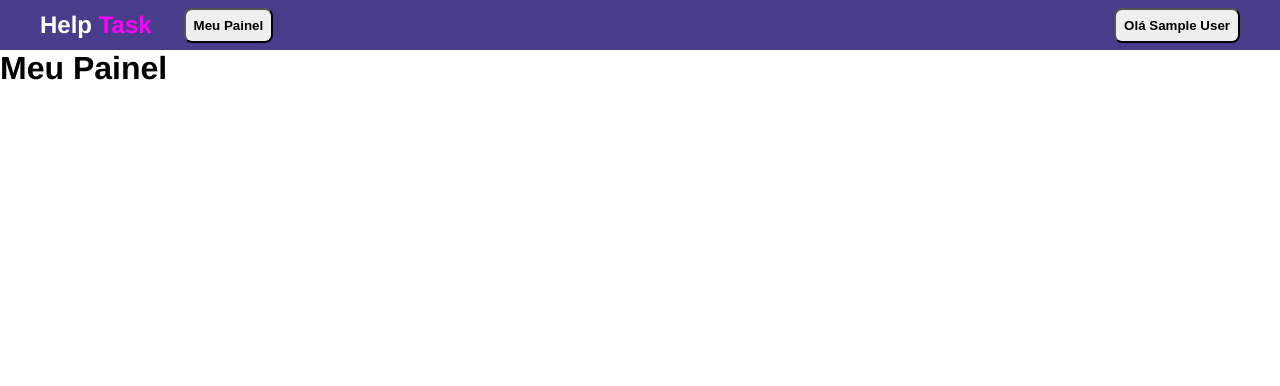
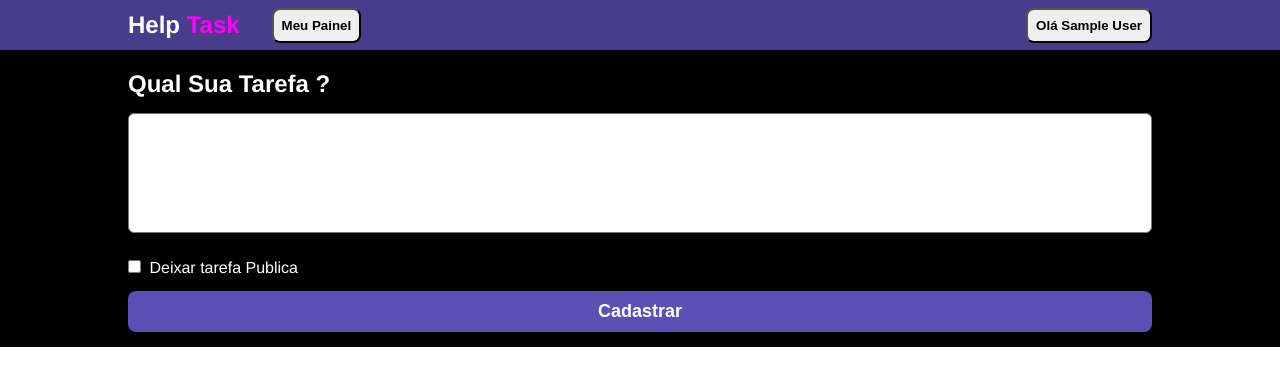
Before and after one commit to Gabriell-Santos/Help-Task, a Next.js app: page /dashboard in a window 1280 px wide. Shown: the top 386 px of the page. Built offline with nearby package versions, Linux system fonts and the light colour scheme; no server answers; sample sign-in values are in the browser's storage.

Commit message:
criando a parte de cadastrar tarefa

```diff
--- a/src/components/styles.module.css
+++ b/src/components/styles.module.css
@@ -5,7 +5,7 @@
   height: 50px;
 }
 .info {
-  max-width: 1200px;
+  max-width: 1024px;
   width: 100%;
   margin: auto;
   display: flex;
--- /dev/null
+++ b/src/components/textArea/index.tsx
@@ -0,0 +1,13 @@
+import { HtmlProps } from "next/dist/shared/lib/html-context.shared-runtime";
+import style from "./style.module.css";
+import React from "react";
+
+export function TextArea({
+  ...rest
+}: React.TextareaHTMLAttributes<HTMLTextAreaElement>) {
+  return (
+    <textarea className={style.textArea} {...rest}>
+      {" "}
+    </textarea>
+  );
+}
--- /dev/null
+++ b/src/components/textArea/style.module.css
@@ -0,0 +1,14 @@
+.textArea {
+  width: 100%;
+  resize: none;
+  height: 120px;
+  border-radius: 6px;
+  margin-bottom: 8px;
+  outline: none;
+}
+
+.textArea::placeholder {
+  padding-top: 5px;
+  padding-left: 5px;
+  font-size: 15px;
+}
--- a/src/pages/dashboard/index.tsx
+++ b/src/pages/dashboard/index.tsx
@@ -3,13 +3,30 @@ import style from "./style.module.css";
 import { getSession } from "next-auth/react";
 import { GetServerSideProps } from "next";
 import { redirect } from "next/dist/server/api-utils";
+import { TextArea } from "@/components/textArea";
 export default function Dashboard() {
   return (
     <div className={style.container}>
       <Head>
         <title> Meu Painel de tarefas </title>
       </Head>
-      <h1>Meu Painel </h1>
+      <main className={style.main}>
+        <section className={style.content}>
+          <div className={style.contentForm}>
+            <h1 className={style.title}> Qual Sua Tarefa ? </h1>
+            <form>
+              <TextArea placeholder="Escreva os detalhes de sua tarefa..." />
+              <div className={style.infoCheckbox}>
+                <input type="checkbox" className="checkbox" />
+                <label className={style.label}> Deixar tarefa Publica </label>
+              </div>
+              <button className={style.button} type="submit">
+                Cadastrar
+              </button>
+            </form>
+          </div>
+        </section>
+      </main>
     </div>
   );
 }
--- a/src/pages/dashboard/style.module.css
+++ b/src/pages/dashboard/style.module.css
@@ -0,0 +1,43 @@
+.container {
+  width: 100%;
+}
+
+.content {
+  background-color: black;
+  width: 100%;
+  display: flex;
+  align-items: center;
+  justify-content: center;
+}
+
+.contentForm {
+  max-width: 1024px;
+  width: 100%;
+  padding-bottom: 15px;
+  margin-top: 20px;
+}
+
+.title {
+  color: white;
+  margin-bottom: 15px;
+}
+
+.infoCheckbox {
+  margin: 14px 0;
+}
+
+.infoCheckbox label {
+  margin-left: 4px;
+  color: white;
+}
+
+.button {
+  width: 100%;
+  padding: 10px 0;
+  font-size: 18px;
+  font-weight: bold;
+  border-radius: 8px;
+  background-color: rgb(93, 80, 181);
+  border: none;
+  color: white;
+}
```
